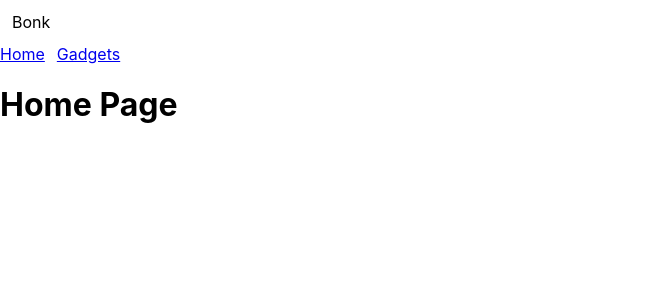
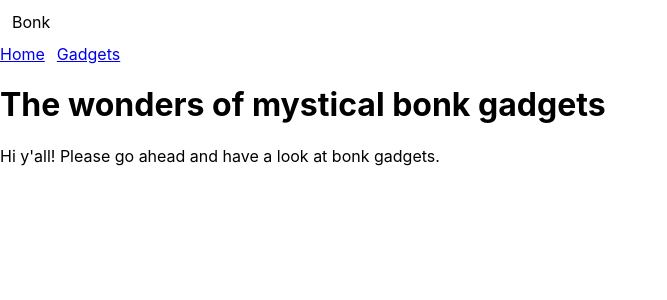
Before and after one commit to mikkotenni/bonk, a React (Create React App) app: page / in a window 1280 px wide. Shown: the top 300 px of the page, without its empty margins (0-667 px from the left). Built offline with nearby package versions, Linux system fonts and the light colour scheme.

Commit message:
feat: home content

```diff
--- a/src/components/Home.jsx
+++ b/src/components/Home.jsx
@@ -1,7 +1,8 @@
 export default function Home() {
   return (
-    <div>
-      <h1>Home Page</h1>
-    </div>
+    <>
+      <h1>The wonders of mystical bonk gadgets</h1>
+      <p>Hi y'all! Please go ahead and have a look at bonk gadgets.</p>
+    </>
   );
 }
```
